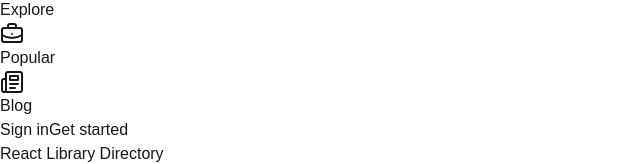
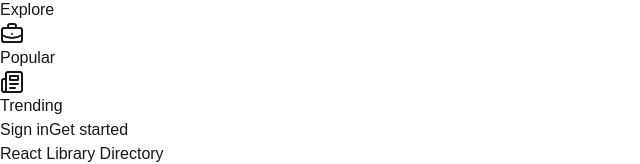
Before and after one commit to AyushJoshi1403/React-Library-Directory, a Next.js app in the folder frontend/: page / in a window 1280 px wide. Shown: the part 338-502 px from the top of the page, without its empty margins (0-640 px from the left). Built offline with nearby package versions, Linux system fonts and the light colour scheme.

Commit message:
frontend

```diff
--- a/frontend/src/components/Navbar.jsx
+++ b/frontend/src/components/Navbar.jsx
@@ -280,7 +280,7 @@
                         <path d="M15 18h-5" />
                         <path d="M10 6h8v4h-8V6Z" />
                       </svg>
-                      Blog
+                      Trending
                     </a>
                   </div>
                 </div>
```
